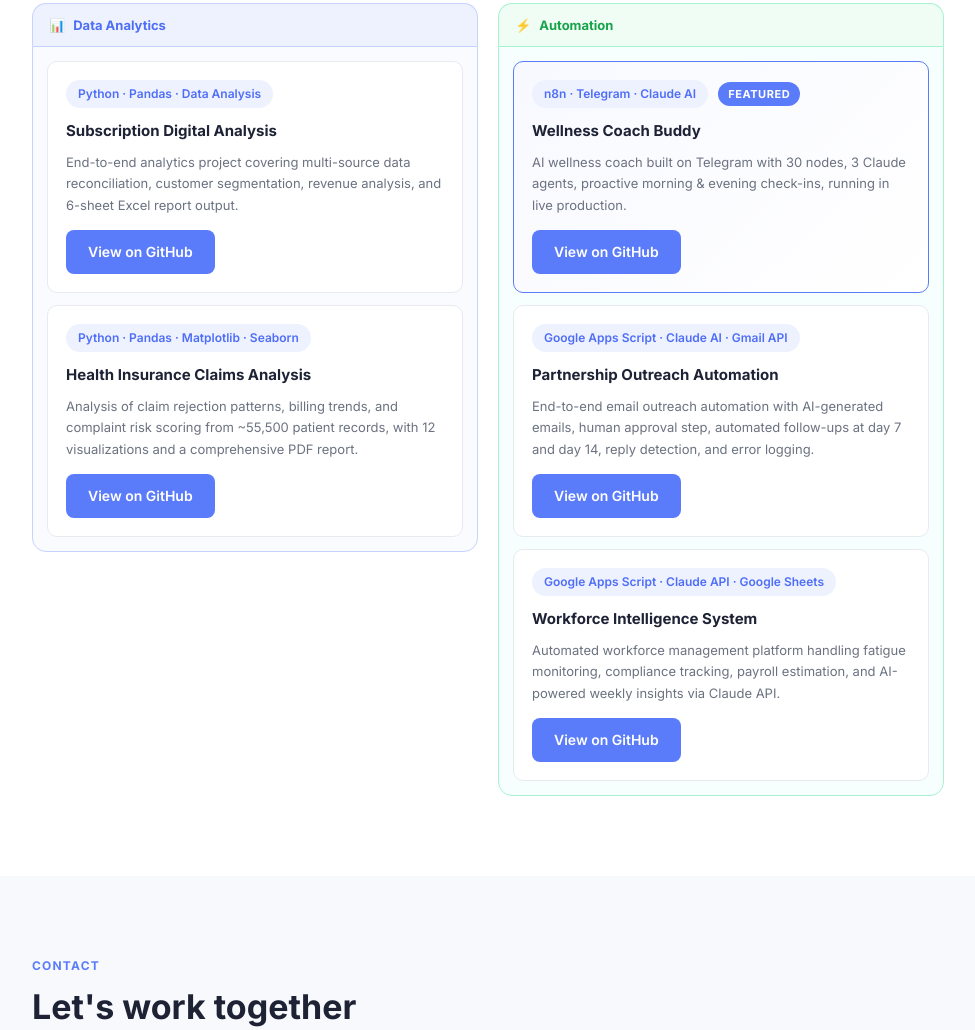
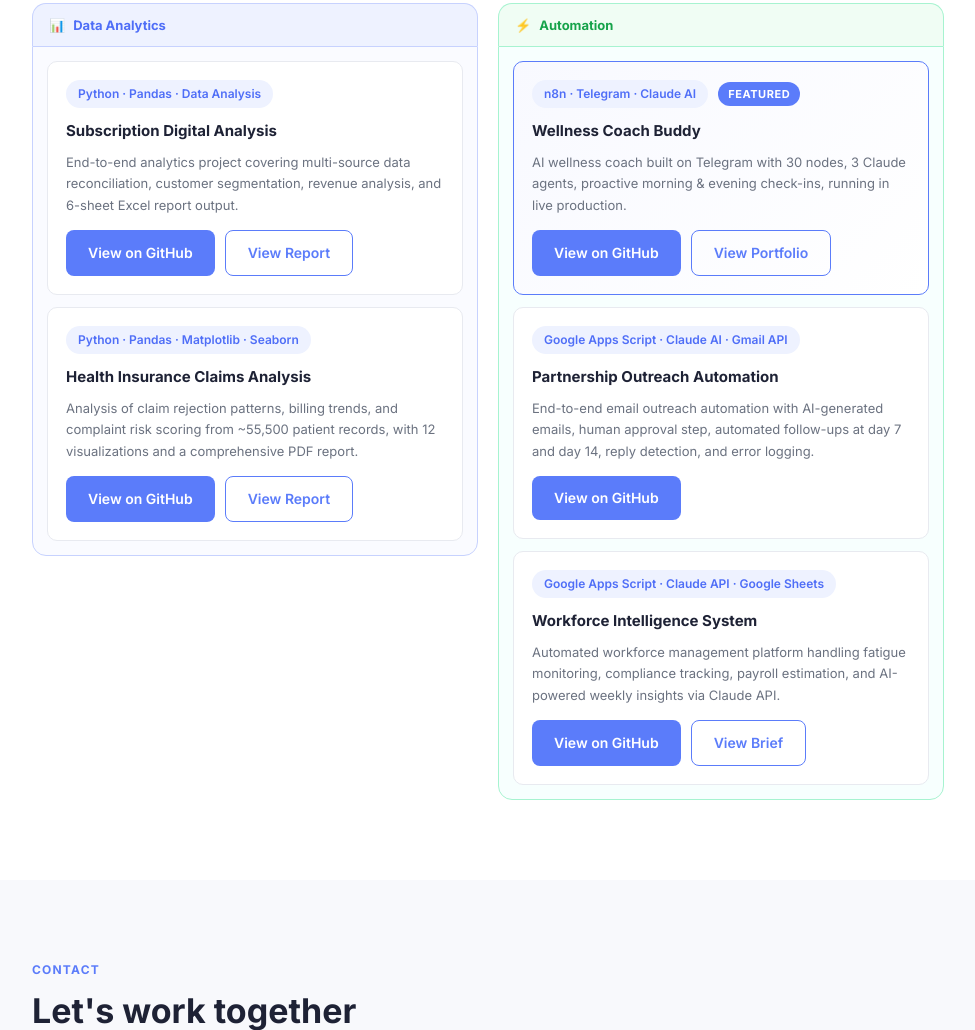
Before and after one commit to diakurnia/diakurnia.github.io, a plain HTML site: page index.html in a window 1280 px wide. Shown: the part 2274-3304 px from the top of the page, without its empty margins (152-1127 px from the left). Drawn offline with Linux system fonts and the light colour scheme.

Commit message:
feat: add PDF/portfolio buttons to project cards

```diff
--- a/index.html
+++ b/index.html
@@ -167,6 +167,7 @@
               </p>
               <div class="project-links">
                 <a href="https://github.com/diakurnia/subscription-analysis" target="_blank" class="btn-primary">View on GitHub</a>
+                <a href="https://github.com/diakurnia/subscription-analysis/blob/main/output/key_findings_report.pdf" target="_blank" class="btn-outline">View Report</a>
               </div>
             </div>
             <div class="project-card-compact">
@@ -180,6 +181,7 @@
               </p>
               <div class="project-links">
                 <a href="https://github.com/diakurnia/health-insurance-claims-analysis" target="_blank" class="btn-primary">View on GitHub</a>
+                <a href="https://github.com/diakurnia/health-insurance-claims-analysis/blob/main/healthcare_claims_analysis_report.pdf" target="_blank" class="btn-outline">View Report</a>
               </div>
             </div>
           </div>
@@ -203,6 +205,7 @@
               </p>
               <div class="project-links">
                 <a href="https://github.com/diakurnia/wellness-coach-buddy" target="_blank" class="btn-primary">View on GitHub</a>
+                <a href="https://github.com/diakurnia/wellness-coach-buddy/blob/main/docs/WellnessCoachBuddy_Portfolio.pdf" target="_blank" class="btn-outline">View Portfolio</a>
               </div>
             </div>
             <div class="project-card-compact">
@@ -229,6 +232,7 @@
               </p>
               <div class="project-links">
                 <a href="https://github.com/diakurnia/workforce-intelligence-system" target="_blank" class="btn-primary">View on GitHub</a>
+                <a href="https://github.com/diakurnia/workforce-intelligence-system/blob/main/WIS%20%E2%80%94%20Executive%20Brief.pdf" target="_blank" class="btn-outline">View Brief</a>
               </div>
             </div>
           </div>
```
